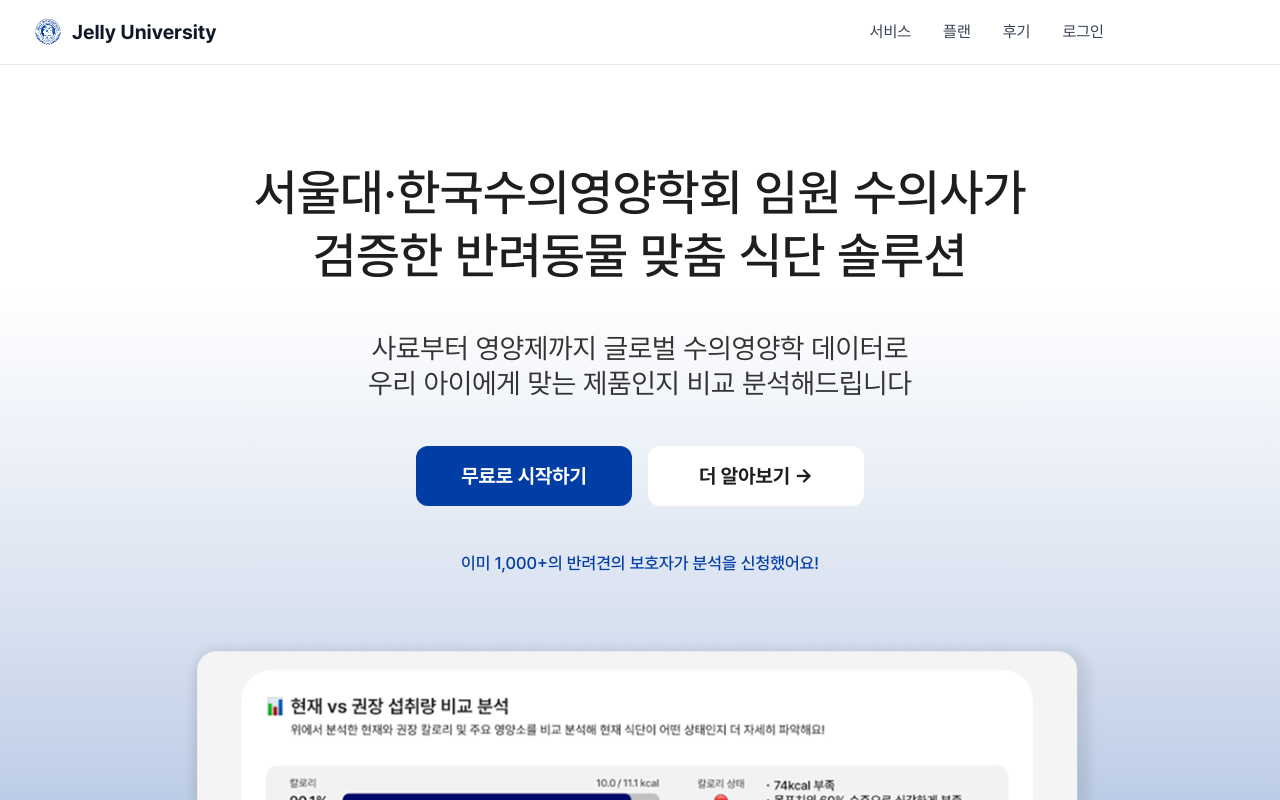
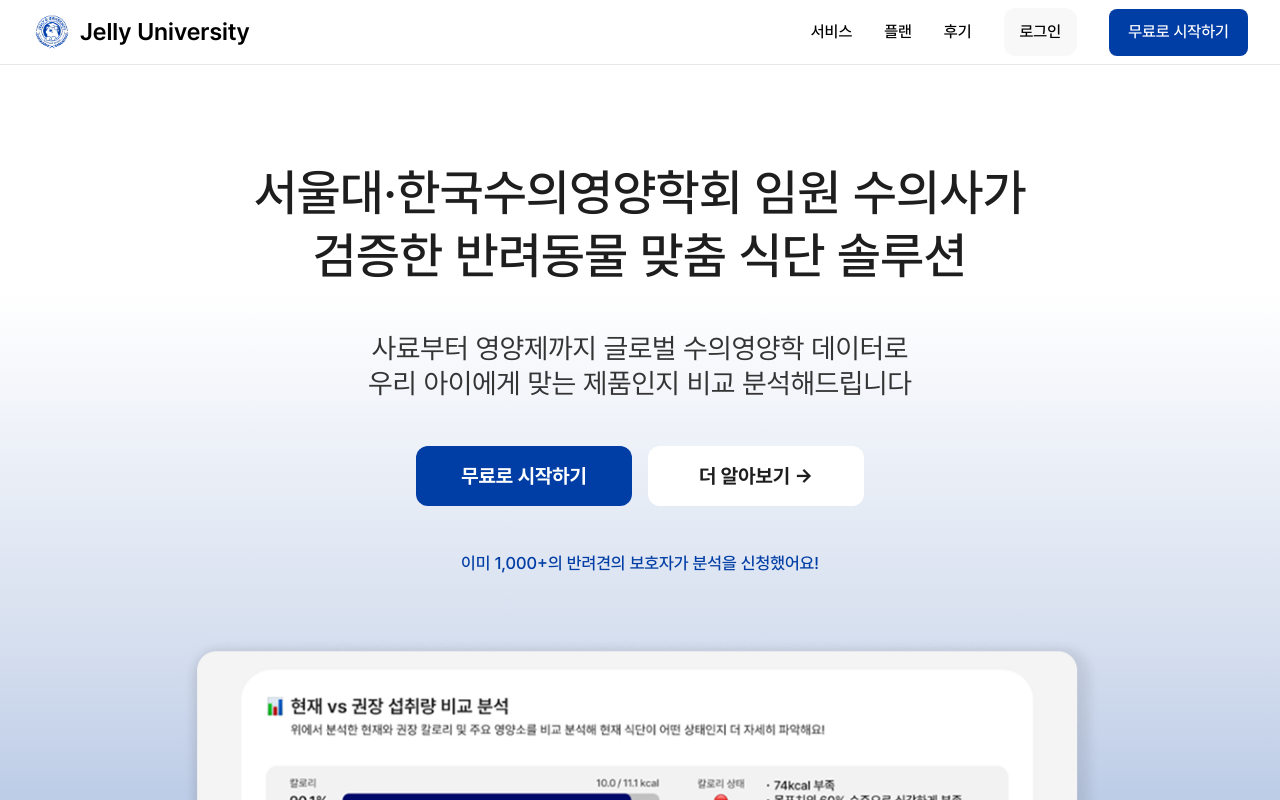
Before and after one commit to SeokHoChoi/test-jelly-univ-fe, a Next.js app: page /home in a window 1280 px wide. Shown: the top 800 px of the page. Built offline with nearby package versions, Linux system fonts and the light colour scheme.

Commit message:
feat: 헤더 UI 구현

```diff
--- a/src/components/common/Header.tsx
+++ b/src/components/common/Header.tsx
@@ -20,15 +20,15 @@ const Header = () => {
       <div className="max-w-7xl mx-auto px-4 sm:px-6 lg:px-8">
         <div className="flex justify-between items-center h-16">
           {/* Logo */}
-          <Link href="/" className="flex items-center space-x-2">
+          <Link href="/" className="flex items-center gap-2">
             <Image
               src="/img/jellyu-logo.png"
               alt="Jelly University Logo"
-              width={32}
-              height={32}
-              className="w-8 h-8"
+              width={40}
+              height={40}
+              className="w-7 h-7 md:w-10 md:h-10"
             />
-            <span className="text-xl font-bold text-gray-900">Jelly University</span>
+            <span className="text-[18px] md:text-[24px] font-semibold text-[#000000]">Jelly University</span>
           </Link>
 
           {/* Desktop Navigation */}
@@ -37,19 +37,22 @@ const Header = () => {
               <Link
                 key={item.label}
                 href={item.href}
-                className="text-gray-700 hover:text-brand-blue transition-colors"
+                className="text-[#000000] font-medium text-[16px] hover:text-brand-blue transition-colors"
               >
                 {item.label}
               </Link>
             ))}
             <Link
               href="/login"
-              className="text-gray-700 hover:text-brand-blue transition-colors"
+              className="bg-[#F8F8F8] hover:bg-[#E8E8E8] active:bg-[#D8D8D8] rounded-[12px] text-[#000000] font-medium text-[16px] hover:text-brand-blue transition-colors px-4 py-3 text-center"
             >
               로그인
             </Link>
-            <Button size="sm">
-              <Link href="/signup">무료로 회원가입</Link>
+            <Button
+              size="sm"
+              className="bg-[#003DA5] hover:bg-[#002A7A] text-white font-medium text-[16px] rounded-[12px] w-[139px] h-[47px]"
+            >
+              <Link href="/signup">무료로 시작하기</Link>
             </Button>
           </nav>
 
@@ -71,7 +74,7 @@ const Header = () => {
                 <Link
                   key={item.label}
                   href={item.href}
-                  className="text-gray-700 hover:text-brand-blue transition-colors px-4 py-2"
+                  className="text-[#000000] font-medium text-[16px] hover:text-brand-blue transition-colors px-4 py-2"
                   onClick={() => setIsMenuOpen(false)}
                 >
                   {item.label}
@@ -79,14 +82,17 @@ const Header = () => {
               ))}
               <Link
                 href="/login"
-                className="text-gray-700 hover:text-brand-blue transition-colors px-4 py-2"
+                className="bg-[#F8F8F8] hover:bg-[#E8E8E8] active:bg-[#D8D8D8] rounded-[12px] text-[#000000] font-medium text-[16px] hover:text-brand-blue transition-colors px-4 py-3 text-center mx-4"
                 onClick={() => setIsMenuOpen(false)}
               >
                 로그인
               </Link>
               <div className="px-4">
-                <Button size="sm" className="w-full">
-                  <Link href="/signup">무료로 회원가입</Link>
+                <Button
+                  size="sm"
+                  className="bg-[#003DA5] hover:bg-[#002A7A] text-white font-medium text-[16px] rounded-[12px] w-full h-[47px]"
+                >
+                  <Link href="/signup">무료로 시작하기</Link>
                 </Button>
               </div>
             </nav>
```
